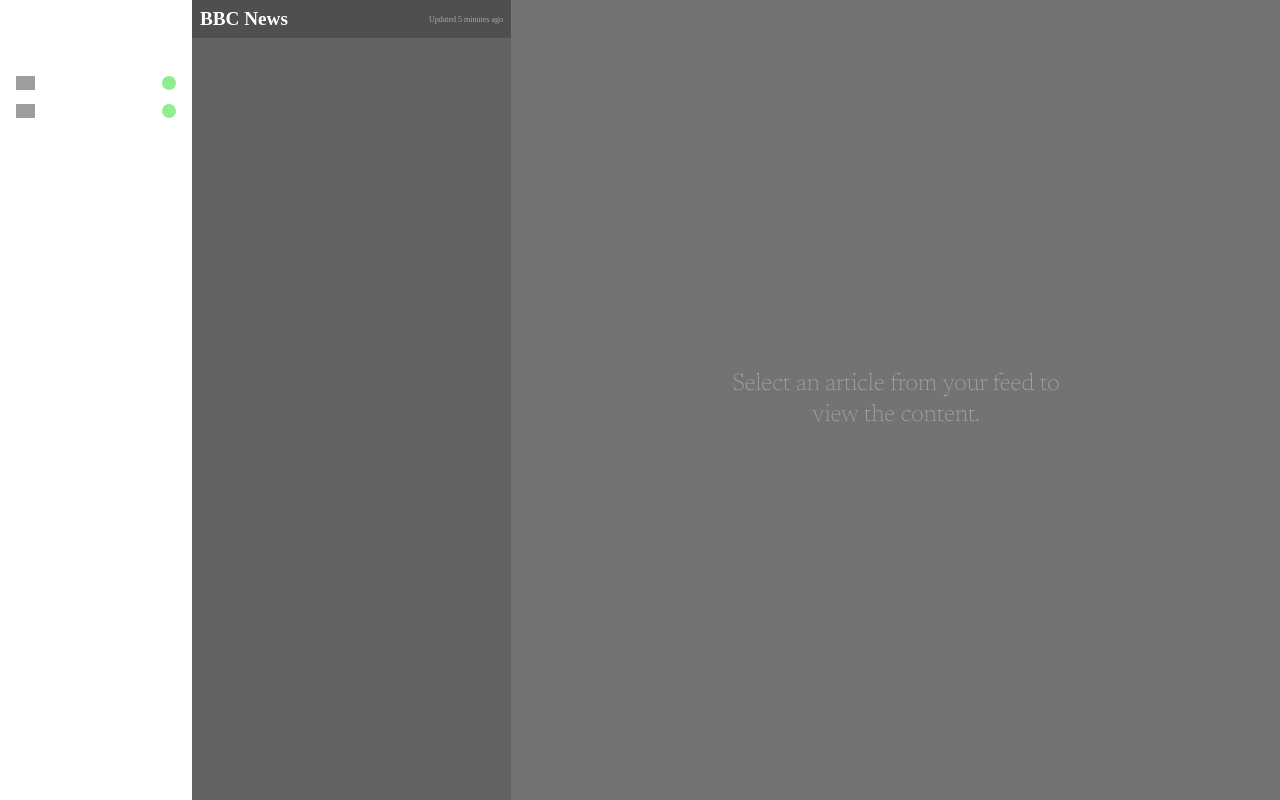
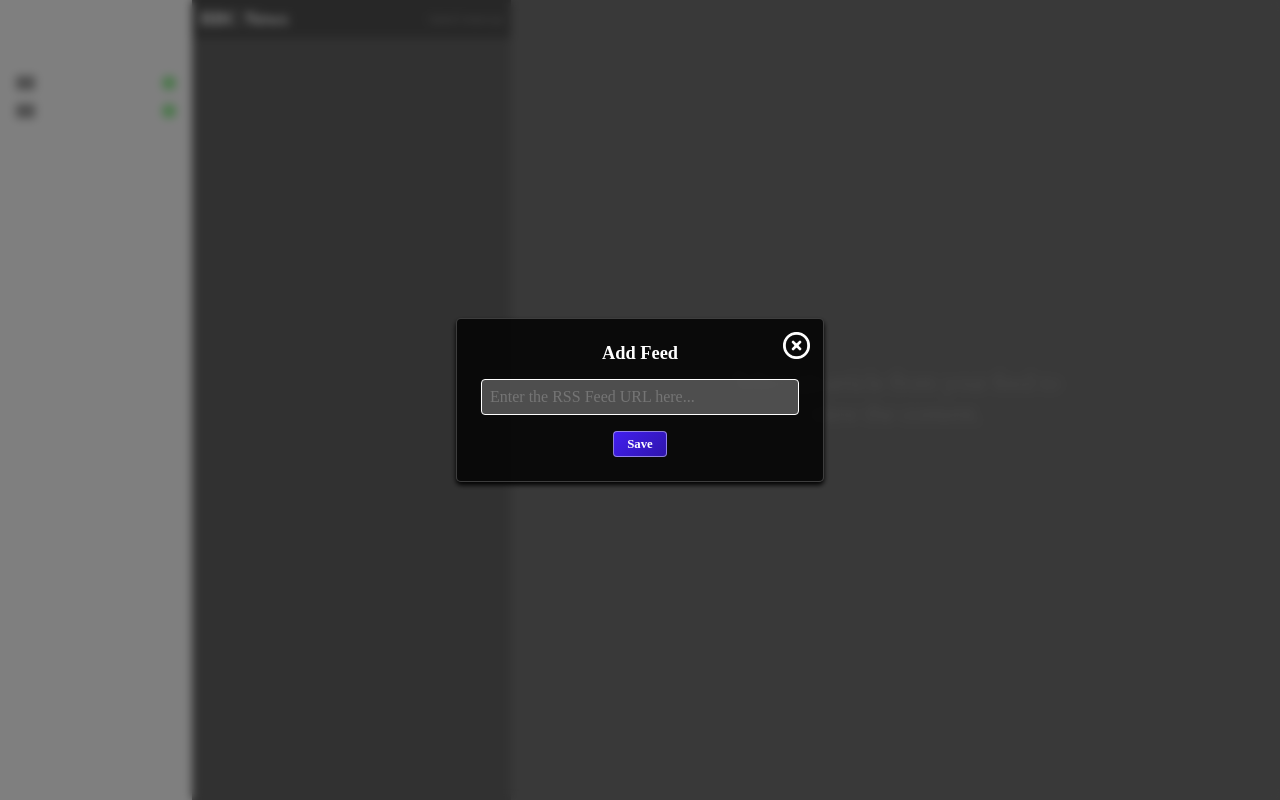
Before and after one commit to seanmtracey/OnlyGood, a website built with Vite: page frontend/index.html in a window 1280 px wide. Both pictures are taken after a click on the button 166 px from the left and 50 px from the top of the page. Built offline with nearby package versions, Linux system fonts and the light colour scheme; grey boxes are pictures that could not be loaded.

Commit message:
Add overlay to add feed;

```diff
--- a/frontend/index.html
+++ b/frontend/index.html
@@ -15,7 +15,7 @@
 
             <div id="feedTitle">
                 <h3>Feeds</h3>
-                <button id="addFeed">
+                <button id="addFeedBtn">
                     <img src="/src/assets/images/add_icon.png" />
                 </button>
             </div>
@@ -81,6 +81,19 @@
 
     </main>
 
+    <div id="addFeed" class="overlay" data-active="false">
+
+        <form action="POST">
+            <button class="close">
+                <img src="/src/assets/images/close_icon.png" />
+            </button>
+            <h2>Add Feed</h2>
+            <input type="url" placeholder="Enter the RSS Feed URL here..." required/>
+            <input type="submit" value="Save" />
+        </form>
+
+    </div>
+
 <script src="./src/main.js" type="module"></script>
 </body>
 </html>
--- a/frontend/src/assets/stylesheets/styles.css
+++ b/frontend/src/assets/stylesheets/styles.css
@@ -1,5 +1,4 @@
 *{
-
     -webkit-touch-callout: none;
     -webkit-user-select: none;
     -khtml-user-select: none;
@@ -9,8 +8,8 @@
 }
 
 *[data-active="false"]{
-    display: none;
-    opacity: 0;
+    display: none !important;
+    opacity: 0 !important;
 }
 
 html{
@@ -24,6 +23,66 @@ body{
     box-sizing: border-box;
     padding: 0;
     margin: 0;
+}
+
+form{
+    display: flex;
+    align-items: center;
+    justify-content: center;
+    flex-direction: column;
+    border: 1px solid rgba(255, 255, 255, 0.21);
+    padding: 1.5em;
+    border-radius: 5px;
+    background-color: rgba(0,0,0,0.45);
+    background-color: rgba(0, 0, 0, 0.82);
+    color: white;
+    box-shadow: 0 3px 5px black;
+}
+
+form h2{
+    margin-top: 0;
+    font-weight: 600;
+    font-size: 1.15em;
+}
+
+form input{
+    font-family: "Lexend";
+}
+
+form input[type="text"], form input[type="url"]{
+    width: 300px;
+    padding: 0.5em;
+    font-size: 1em;
+    margin-bottom: 1em;
+    border-radius: 4px;
+    font-family: "Lexend";
+    font-weight: 200;
+    background-color: rgba(255, 255, 255, 0.28);
+    border: 1px solid white;
+    color: white;
+}
+
+form input[type="submit"]{
+    font-size: 0.8em;
+    padding: 0.35em 1em;
+    border-radius: 4px;
+    border: 1px solid rgba(255, 255, 255, 0.44);
+    color: white;
+    background-image: linear-gradient(-45deg, #2f15ad, #421fef);
+    font-weight: 600;
+}
+
+button{
+    background-color: transparent;
+    border: 0;
+    height: 1.5em;
+    width: 1.5em;
+    padding: 0;
+    cursor: pointer;
+}
+
+button img{
+    height: 100%;
 }
 
 main{
@@ -68,19 +127,6 @@ main section#sources div#feedTitle h3{
     font-size: 1em;
     font-weight: 400;
     cursor: default;
-}
-
-main section#sources div#feedTitle button{
-    background-color: transparent;
-    border: 0;
-    height: 1.5em;
-    width: 1.5em;
-    padding: 0;
-    cursor: pointer;
-}
-
-main section#sources div#feedTitle button img{
-    height: 100%;
 }
 
 main section#sources ol{
@@ -244,13 +290,14 @@ main section#feed article.piece .articleContent .sentimentIndicator{
 main section#feed article.piece .articleContent .content .topSection{
     display: flex;
     padding: 1em 0 0.5em;
+    padding-bottom: 0;
 }
 
 main section#feed article.piece .articleContent .content .topSection h1{
     font-family: "Newsreader";
     margin: 0;
     line-height: 1.4em;
-    font-size: 1.1em;
+    font-size: 1em;
     font-weight: 200;
     max-width: 95%;
 
@@ -288,6 +335,7 @@ main section#feed article.piece .articleContent .content .bottomSection{
 main section#feed article.piece .articleContent .content .bottomSection .lastUpdate{
     color: #aaa;
     font-weight: 400;
+    font-size: 0.8em;
 }
 
 main section#feed article.piece[data-selected="true"] .articleContent .content .bottomSection .lastUpdate{
@@ -328,3 +376,28 @@ main section#viewer iframe[src=""]{
     /* background-color: rgba(255,255,255,0.05); */
     /* background-color: red; */
 }
+
+.overlay{
+    display: flex;
+    align-items: center;
+    justify-content: center;
+    position: fixed;
+    top: 0;
+    left: 0;
+    width: 100%;
+    height: 100%;
+    background-color: rgba(0,0,0,0.5);
+    backdrop-filter: blur(5px);
+    -webkit-backdrop-filter: blur(5px);
+}
+
+.overlay form{
+    position: relative;
+}
+
+.overlay button.close{
+    position: absolute;
+    top: 1em;
+    right: 1.5em;
+    height: 2em;
+}
--- a/frontend/src/main.js
+++ b/frontend/src/main.js
@@ -5,15 +5,17 @@ import { GetArticles } from '../wailsjs/go/main/App';
 
     'use strict';
 
+    const sources = document.querySelector("section#sources");
     const feed = document.querySelector("section#feed");
     const viewer = document.querySelector("section#viewer");
-    // const articles = document.querySelectorAll("article");
+
+    const addFeedBtn = sources.querySelector("button#addFeedBtn");
+    const dialogBtns = Array.from(document.querySelectorAll(".overlay button.close"));
 
     viewer.addEventListener("click", function(e){
         e.preventDefault();
         e.stopImmediatePropagation();
     }, true);
-
 
     function processArticles(articles){
 
@@ -101,6 +103,29 @@ import { GetArticles } from '../wailsjs/go/main/App';
 
     }
 
+    addFeedBtn.addEventListener("click", function(){
+
+        const addFeedOverlay = document.querySelector("#addFeed");
+        addFeedOverlay.dataset.active = "true";
+
+    }, false);
+
+    dialogBtns.forEach(closeBtn => {
+
+        closeBtn.addEventListener("click", function(e){
+            e.preventDefault();
+            e.stopImmediatePropagation();
+
+            const overlayToClose = this.parentNode.parentNode;
+            const formToReset = overlayToClose.querySelector("form");
+
+            overlayToClose.dataset.active = "false";
+            formToReset.reset();
+
+        }, false);
+
+    });
+
     GetArticles()
         .then(articles => processArticles(articles))
         .catch(err => {
```
Also changed, not shown: frontend/src/assets/images/close_icon.png (added).
